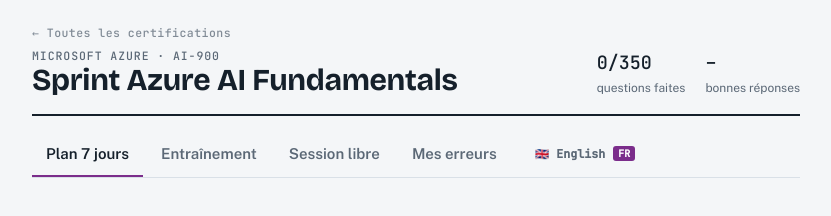
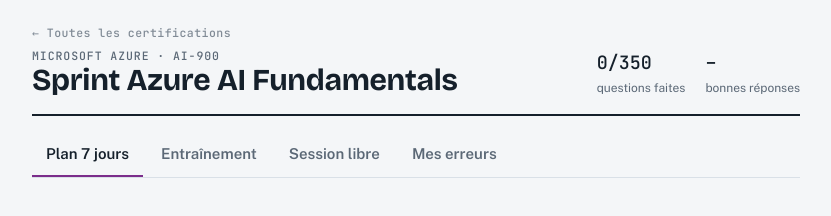
Before and after one commit to Crachdev/Certifs, a plain HTML site: page ai-900-azure-ai-fundamentals/index.html in a window 1280 px wide. Shown: the whole page, without its empty margins (224-1055 px from the left). Drawn offline with nearby package versions, Linux system fonts and the light colour scheme; no server answers; a script that the page names is missing.

Commit message:
Retrait de la traduction FR/EN bancal

```diff
--- a/ai-900-azure-ai-fundamentals/index.html
+++ b/ai-900-azure-ai-fundamentals/index.html
@@ -54,6 +54,5 @@
 <script src="../engine/firebase-config.js"></script>
 <script src="../engine/firebase.js"></script>
 <script src="../engine/quiz.js"></script>
-<script src="../engine/translate.js"></script>
 </body>
 </html>
```
Also changed, not shown: ai-901-azure-ai-fundamentals/index.html (+0 -1 lines), aws-ai-practitioner/index.html (+0 -1 lines), aws-clf-c02/index.html (+0 -1 lines), az-900-azure-fundamentals/index.html (+0 -1 lines), github-foundations/index.html (+0 -1 lines), google-cloud-digital-leader/index.html (+0 -1 lines), ms-900-microsoft-365/index.html (+0 -1 lines), sc-900-security-compliance-identity/index.html (+0 -1 lines).
